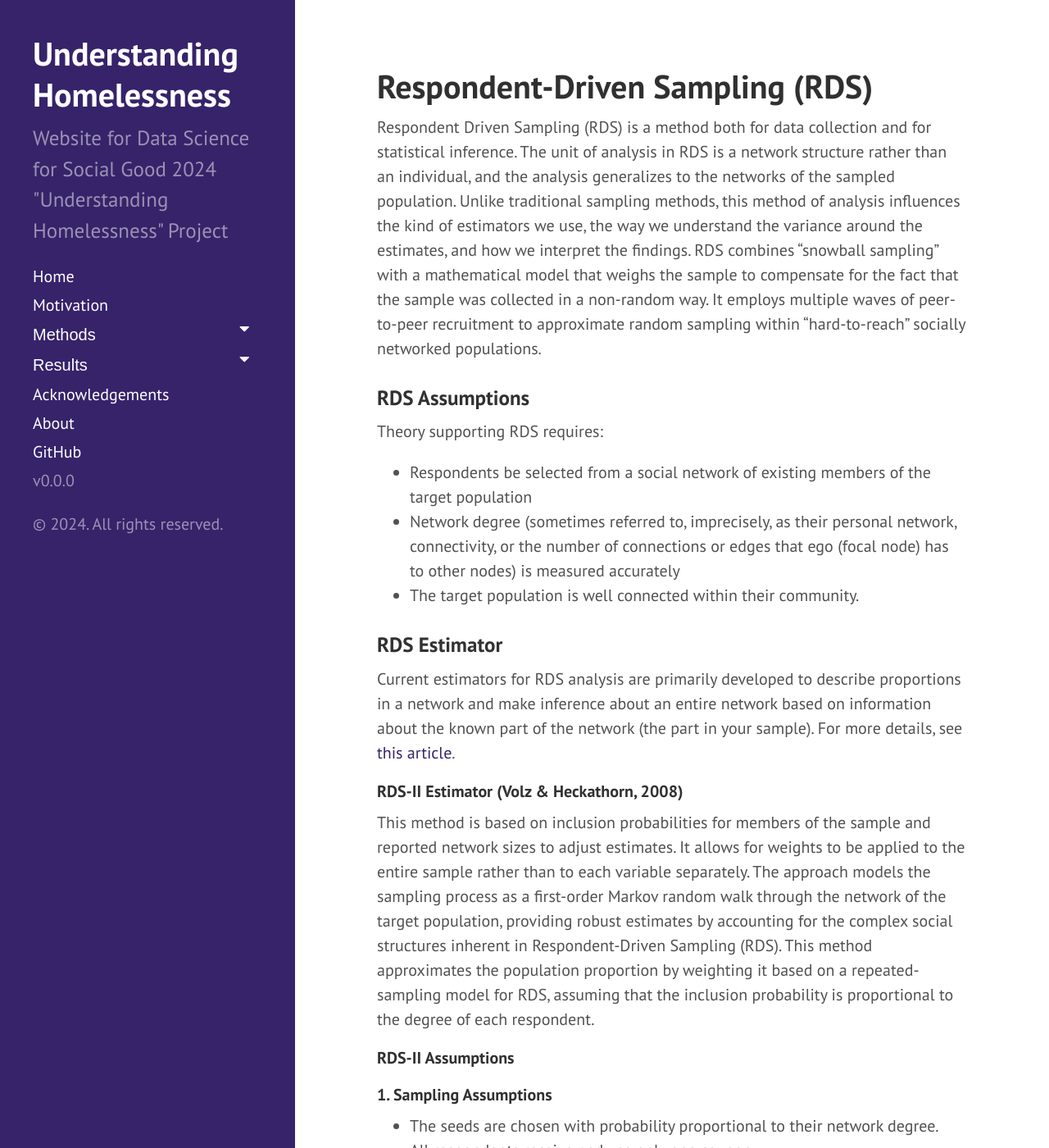
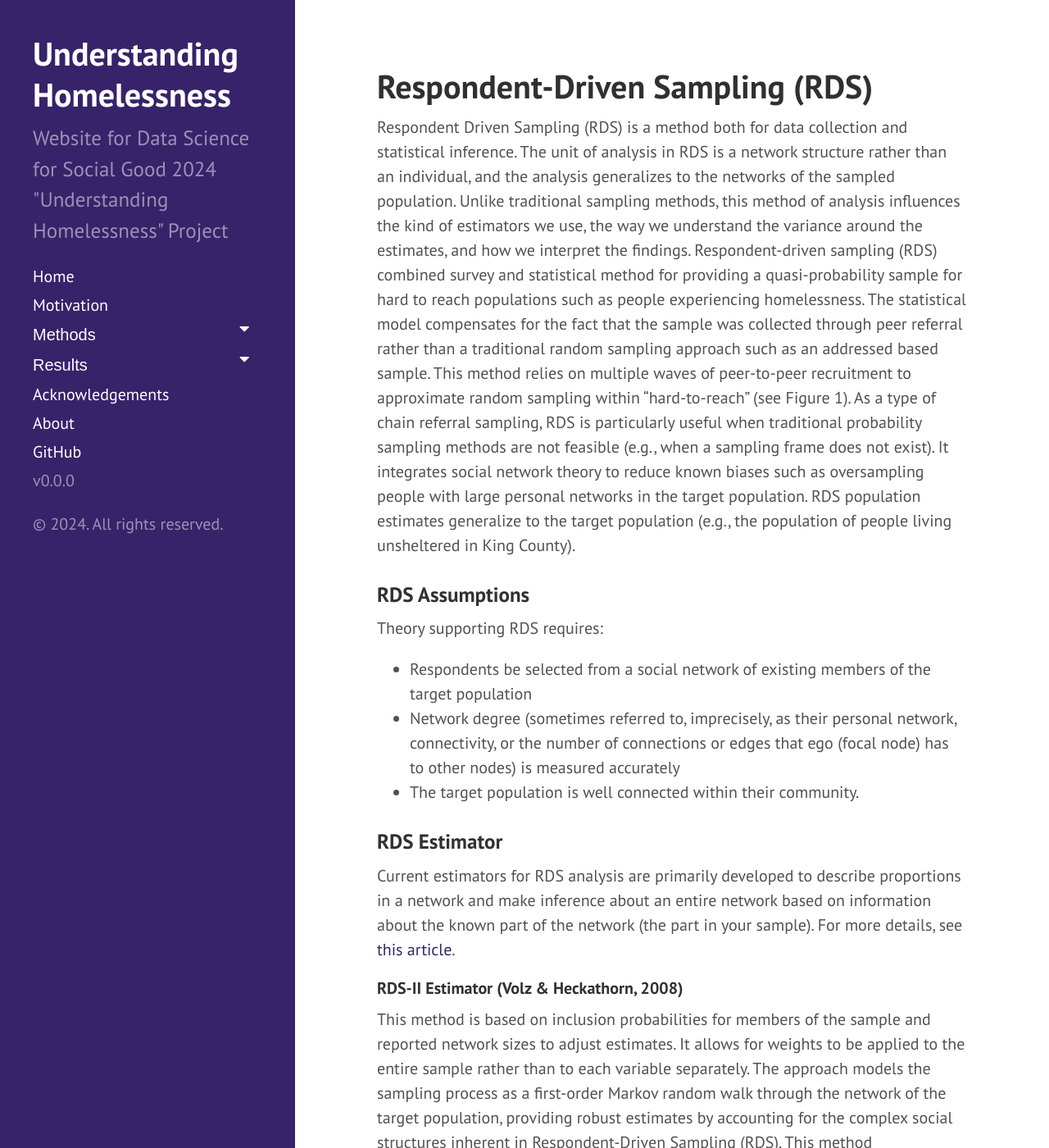
Before and after one commit to uwescience/DSSG2024_Understanding_Homelessness, a Jekyll site: the page built from method2.md, in a window 1280 px wide and 1400 px high. Shown: the whole window at 82% size. Built offline with Jekyll 4.4.1, drawn with Linux system fonts in a browser that asks for light colours.

Commit message:
Update method2.md

```diff
--- a/method2.md
+++ b/method2.md
@@ -3,7 +3,8 @@ layout: page
 title: Respondent-Driven Sampling (RDS)
 ---
 
-Respondent Driven Sampling (RDS) is a method both for data collection and for statistical inference. The unit of analysis in RDS is a network structure rather than an individual, and the analysis generalizes to the networks of the sampled population. Unlike traditional sampling methods, this method of analysis influences the kind of estimators we use, the way we understand the variance around the estimates, and how we interpret the findings. RDS combines "snowball sampling" with a mathematical model that weighs the sample to compensate for the fact that the sample was collected in a non-random way. It employs multiple waves of peer-to-peer recruitment to approximate random sampling within “hard-to-reach” socially networked populations.
+Respondent Driven Sampling (RDS) is a method both for data collection and statistical inference. The unit of analysis in RDS is a network structure rather than an individual, and the analysis generalizes to the networks of the sampled population. Unlike traditional sampling methods, this method of analysis influences the kind of estimators we use, the way we understand the variance around the estimates, and how we interpret the findings. Respondent-driven sampling (RDS) combined survey and statistical method for providing a quasi-probability sample for hard to reach populations such as people experiencing homelessness.  The statistical model compensates for the fact that the sample was collected through peer referral rather than a traditional random sampling approach such as an addressed based sample. This method relies on multiple waves of peer-to-peer recruitment to approximate random sampling within “hard-to-reach” (see Figure 1). As a type of chain referral sampling, RDS is particularly useful when traditional probability sampling methods are not feasible (e.g., when a sampling frame does not exist). It integrates social network theory to reduce known biases such as oversampling people with large personal networks in the target population. RDS population estimates generalize to the  target population (e.g., the population of people living unsheltered in King County).
+
 
 ### RDS Assumptions
 
@@ -20,7 +21,7 @@ Current estimators for RDS analysis are primarily developed to describe proporti
 
 This method is based on inclusion probabilities for members of the sample and reported network sizes to adjust estimates. It allows for weights to be applied to the entire sample rather than to each variable separately. The approach models the sampling process as a first-order Markov random walk through the network of the target population, providing robust estimates by accounting for the complex social structures inherent in Respondent-Driven Sampling (RDS). This method approximates the population proportion by weighting it based on a repeated-sampling model for RDS, assuming that the inclusion probability is proportional to the degree of each respondent.
 
-##### RDS-II Assumptions
+##### RDS Assumptions
 
 ###### 1. Sampling Assumptions
 - The seeds are chosen with probability proportional to their network degree.
```
